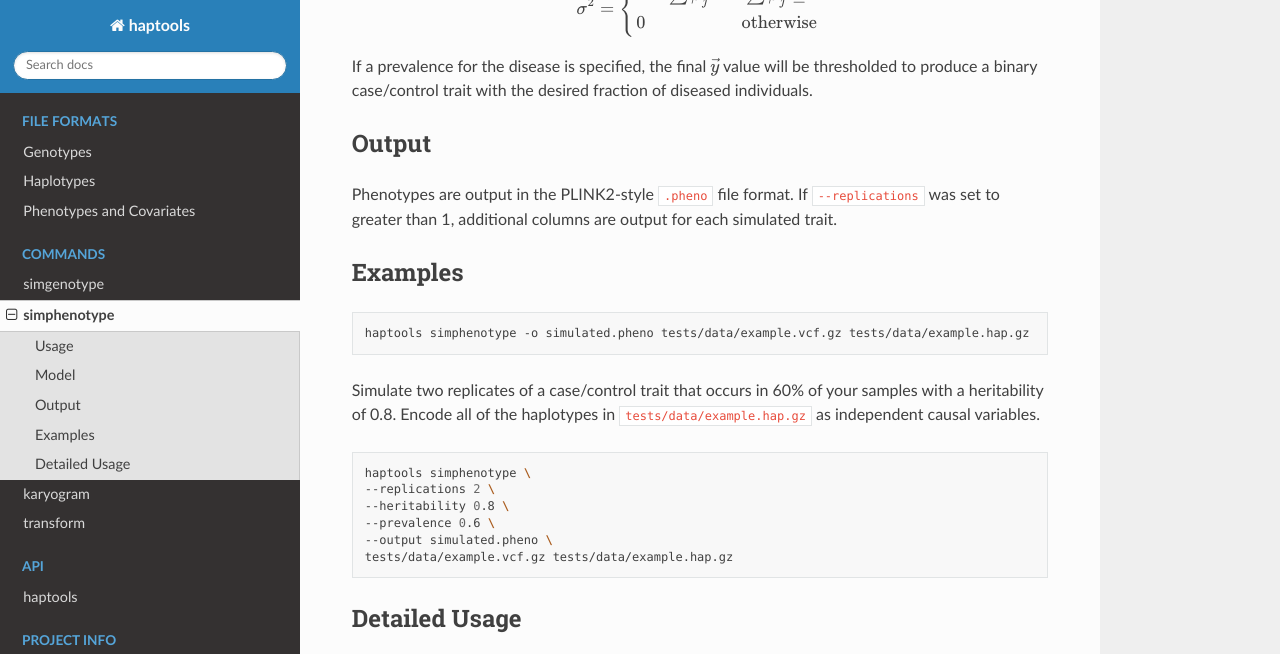
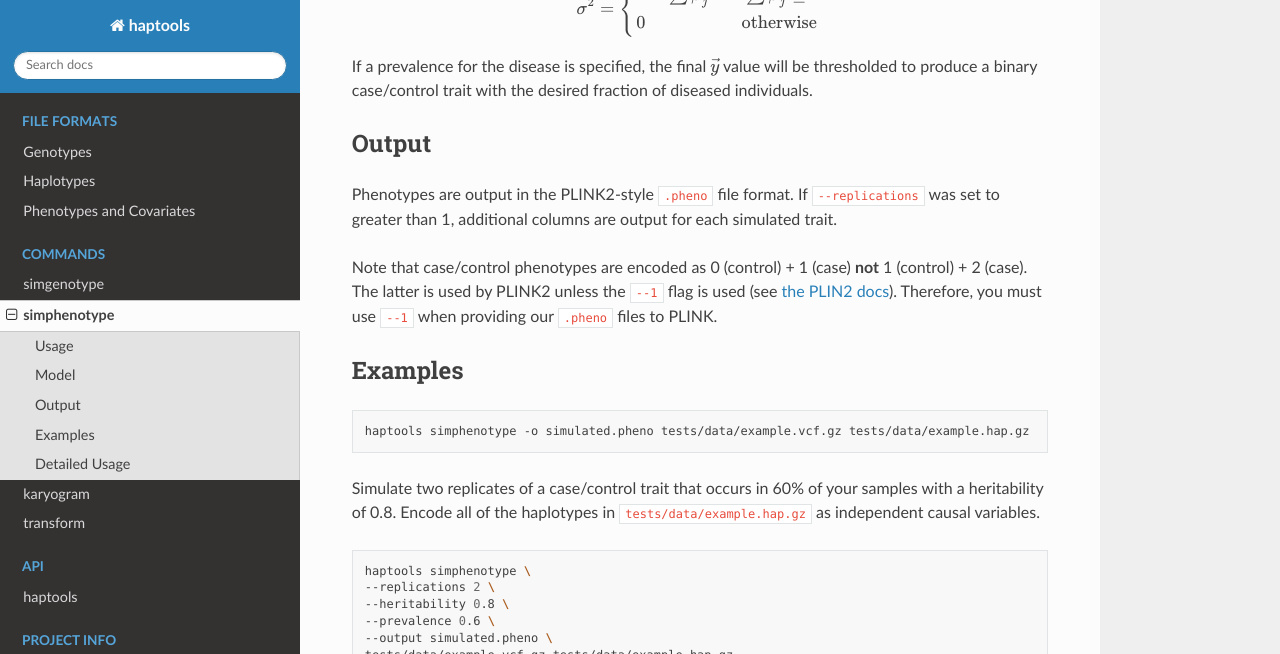
Before and after one commit to CAST-genomics/haptools, a Sphinx documentation site: the page built from docs/commands/simphenotype.rst, in a window 1280 px wide and 900 px high, scrolled down 994 px, cut to the strip 0-654 px from the top of the window. Built offline with Sphinx 7.4.7 and the Read the Docs theme 2.0.0, drawn with Linux system fonts in a browser that asks for light colours.

Commit message:
warn about case/control encoding in simphenotype docs

```diff
--- a/docs/commands/simphenotype.rst
+++ b/docs/commands/simphenotype.rst
@@ -53,6 +53,8 @@ Output
 ~~~~~~
 Phenotypes are output in the PLINK2-style ``.pheno`` file format. If ``--replications`` was set to greater than 1, additional columns are output for each simulated trait.
 
+Note that case/control phenotypes are encoded as 0 (control) + 1 (case) **not** 1 (control) + 2 (case). The latter is used by PLINK2 unless the ``--1`` flag is used (see `the PLIN2 docs <https://www.cog-genomics.org/plink/2.0/input#input_missing_phenotype>`_). Therefore, you must use ``--1`` when providing our ``.pheno`` files to PLINK.
+
 Examples
 ~~~~~~~~
 .. code-block:: bash
```
